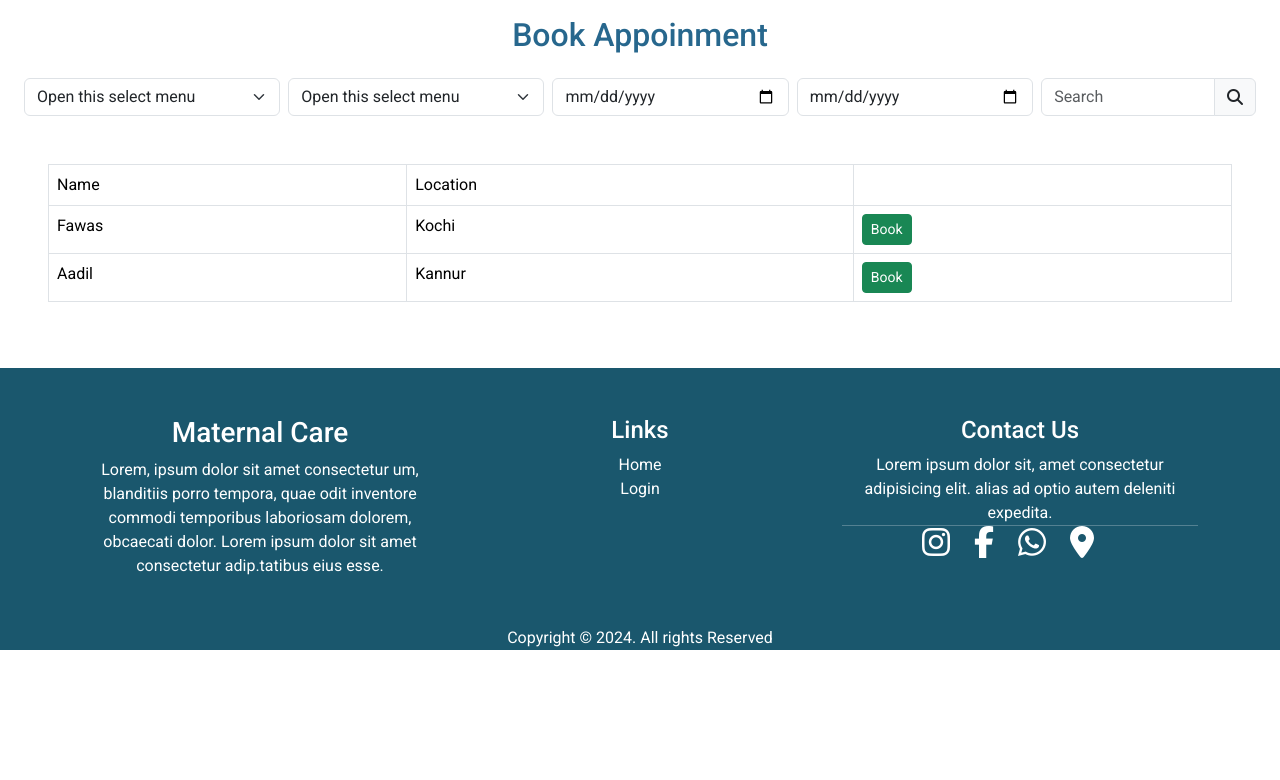
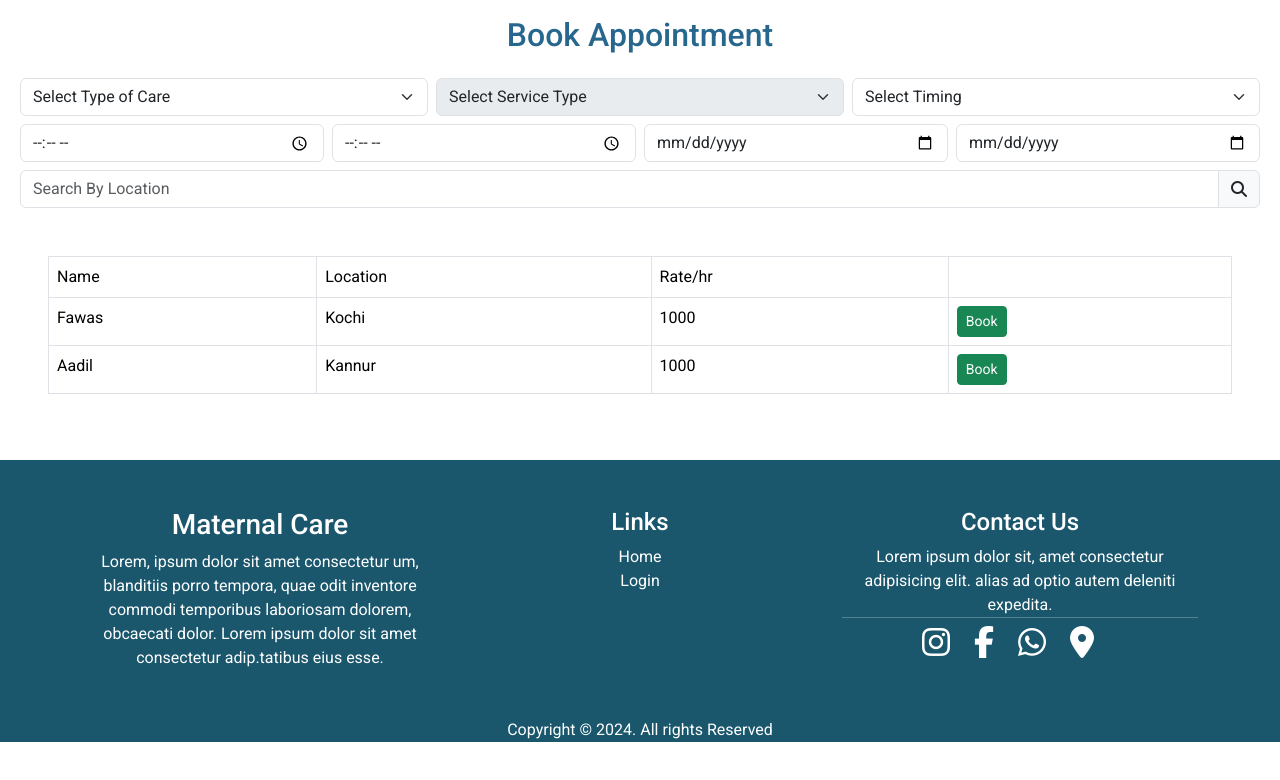
Before and after one commit to aadilmansoor/maternal-care, a React (Create React App) app: page /user/bookings in a window 1280 px wide. Shown: the top 780 px of the page. Built offline with nearby package versions, Linux system fonts and the light colour scheme.

Commit message:
booking ui and verification rejection api

```diff
--- a/src/App.js
+++ b/src/App.js
@@ -37,16 +37,13 @@ function App() {
         <Route path="/login" element={<Login />} />
         <Route path="/" element={<Home />} />
         <Route path="/client-register" element={<ClientRegister />} />
-        <Route path="/admin-dashboard" element={<AdminDashboard />} />
-        <Route path="/user-dashboard" element={<ClientDashboard />} />
-        <Route
-          path="/care-provider-dashboard"
-          element={<ProviderDashboard />}
-        />
+        <Route path="/admin" element={<AdminDashboard />} />
+        <Route path="/user" element={<ClientDashboard />} />
+        <Route path="/service-provider" element={<ProviderDashboard />} />
         <Route path="/service-provider-register" element={<SpRegister />} />
-        <Route path="/leave-request" element={<LeaveRequest />} />
-        <Route path="/bookings" element={<Bookings />} />
-        <Route path="/categories" element={<Categories />} />
+        <Route path="/admin/leave-requests" element={<LeaveRequest />} />
+        <Route path="/admin/bookings" element={<Bookings />} />
+        <Route path="/admin/categories" element={<Categories />} />
         <Route path="/admin/verification" element={<ProviderVerification />} />
         <Route path="/user/bookings" element={<ClientBooking />} />
         <Route
--- a/src/Constants/serviceList.js
+++ b/src/Constants/serviceList.js
@@ -8,16 +8,16 @@ export const userServices = [
     path: "/user/complaints",
   },
   {
-    service: "Booking",
-    path: "/user-booking",
+    service: "Booking Status",
+    path: "/user/booking-status",
   },
   {
     service: "Complaints",
-    path: "/user-complaints",
+    path: "/user/complaints",
   },
   {
     service: "Booking",
-    path: "/user-booking",
+    path: "/user/bookings",
   },
   {
     service: "Complaints",
@@ -27,16 +27,16 @@ export const userServices = [
 
 export const serviceProviderServices = [
   {
-    service: "payment",
-    path: "/",
+    service: "Leave Request",
+    path: "/service-provider/leave-request",
   },
   {
-    service: "payment1",
-    path: "/",
+    service: "View Attendance",
+    path: "/service-provider/attendance",
   },
   {
-    service: "payment2",
-    path: "/",
+    service: "Mark Attendance",
+    path: "/service-provider/mark-attendance",
   },
   {
     service: "payment3",
@@ -55,26 +55,26 @@ export const serviceProviderServices = [
 export const adminServices = [
   {
     service: "Bookings",
-    path: "/admin-bookings",
+    path: "/admin/bookings",
   },
   {
-    service: "Complaints",
-    path: "/admin-complaints",
+    service: "Leave Requests",
+    path: "/admin/leave-requests",
   },
   {
-    service: "Payments",
-    path: "/user-booking",
+    service: "Verification",
+    path: "/admin/verification",
   },
   {
     service: "Send Newsletter",
-    path: "/user-complaints",
+    path: "/admin/send-newsletter",
   },
   {
     service: "Service Providers",
-    path: "/user-booking",
+    path: "/admin/service-providers",
   },
   {
-    service: "Services List",
-    path: "/user-complaints",
+    service: "Add Categories",
+    path: "/admin/categories",
   },
 ];
--- a/src/Services/allAPI.js
+++ b/src/Services/allAPI.js
@@ -40,6 +40,15 @@ export const approveRequest = async (req) => {
   return await commonAPI(
     "POST",
     `${base_URL}/maternalcare/admin/approval/serviceprovider`,
+    req,
+    ""
+  );
+};
+
+export const rejectRequest = async (req) => {
+  return await commonAPI(
+    "POST",
+    `${base_URL}/maternalcare/admin/rejection/serviceprovider`,
     req,
     ""
   );
--- a/src/components/footer/Footer.jsx
+++ b/src/components/footer/Footer.jsx
@@ -36,7 +36,7 @@ function Footer() {
                 ad optio autem deleniti expedita.
               </p>
               <hr />
-              <div>
+              <div className="mt-2">
                 <i className="fa-brands fa-instagram me-4 fa-2x"></i>
                 <i className="fa-brands fa-facebook-f me-4 fa-2x"></i>
                 <i className="fa-brands fa-whatsapp me-4 fa-2x"></i>
--- a/src/pages/Client/ClientBooking/ClientBooking.css
+++ b/src/pages/Client/ClientBooking/ClientBooking.css
@@ -1,18 +1,27 @@
-.appoinment{
+.appointment {
     text-align: center;
 }
 
-.table1{
+.table1 {
     margin: 0 48px;
     margin-bottom: 50px;
 }
 
+.container_group {
+    margin: 0 20px;
+}
+
 @media screen and (max-width:550px) {
-    .input_group{
+    .input_group {
         flex-direction: column;
         align-items: center;
     }
-    .table1{
+
+    .search_input {
+        width: 100%;
+    }
+
+    .table1 {
         margin: 0 24px;
 
     }
--- a/src/pages/Client/ClientBooking/ClientBooking.jsx
+++ b/src/pages/Client/ClientBooking/ClientBooking.jsx
@@ -1,72 +1,109 @@
 import { Button, Form, InputGroup, Modal, Table } from "react-bootstrap";
 import "./ClientBooking.css";
-import { useState } from "react";
+import { useEffect, useState } from "react";
 const ClientBooking = () => {
   const [show, setShow] = useState(false);
+  const [services, setServices] = useState([]);
+  const [typeCare, setTypeCare] = useState("");
+
+  useEffect(() => {
+    if (typeCare === "1" || typeCare === "2") {
+      setServices(["caretaker"]);
+    } else if (typeCare === "3") {
+      setServices(["therapist"]);
+    } else if (typeCare === "4") {
+      setServices(["doctor", "nurse"]);
+    } else {
+      setServices([]);
+    }
+  }, [typeCare]);
 
   const handleClose = () => setShow(false);
   const handleShow = () => setShow(true);
+
   return (
     <>
-      <h2 className="appoinment mb-4 mt-3">Book Appoinment</h2>
-      <div className="mb-5 d-flex gap-2 mx-4 input_group">
-        <Form.Select aria-label="Default select example">
-          <option>Open this select menu</option>
-          <option value="1">One</option>
-          <option value="2">Two</option>
-          <option value="3">Three</option>
+      <h2 className="appointment mb-4 mt-3">Book Appointment</h2>
+      <div className="container_group">
+        <div className="mb-2 d-flex gap-2 input_group">
+          <Form.Select
+            aria-label="Default select example"
+            onChange={(e) => setTypeCare(e.target.value)}
+          >
+            <option>Select Type of Care</option>
+            <option value="1">Pre-delivery Care</option>
+            <option value="2">Post-delivery Care</option>
+            <option value="3">Yoga Therapy</option>
+            <option value="4">Doctor Support</option>
+          </Form.Select>
+          <Form.Select
+            aria-label="Default select example"
+            disabled={services.length > 0 ? false : true}
+          >
+            <option>Select Service Type</option>
+            {services.length > 0
+              ? services.map((value, index) => {
+                  return (
+                    <option value={index + 1} className="text-capitalize">
+                      {value}
+                    </option>
+                  );
+                })
+              : ""}
           </Form.Select>
           <Form.Select aria-label="Default select example">
-          <option>Open this select menu</option>
-          <option value="1">One</option>
-          <option value="2">Two</option>
-          <option value="3">Three</option>
+            <option>Select Timing</option>
+            <option value="1">Full Day</option>
+            <option value="2">Day</option>
+            <option value="3">Night</option>
+            <option value="4">Custom</option>
           </Form.Select>
+        </div>
+        <div className="mb-2 d-flex gap-2 input_group">
+          <input className=" form-control " type="time" />
+          <input className=" form-control " type="time" />
           <input className=" form-control " type="date" />
           <input className=" form-control " type="date" />
-        <InputGroup>
-          <Form.Control
-            placeholder="Search"
-            aria-label="Search"
-            aria-describedby="basic-addon1"
-          />
+        </div>
+        <InputGroup className="search_input mb-5">
+          <Form.Control placeholder="Search By Location" aria-label="Search" />
           <InputGroup.Text id="basic-addon1">
-            <i class="fa-solid fa-magnifying-glass"></i>
+            <i className="fa-solid fa-magnifying-glass"></i>
           </InputGroup.Text>
         </InputGroup>
       </div>
       <div className="table1">
         <Table responsive bordered hover>
-
           <thead className="p-2">
             <tr>
               <th>Name</th>
               <th>Location</th>
-
+              <th>Rate/hr</th>
               <th></th>
             </tr>
           </thead>
-        <tbody >
+          <tbody>
             <tr>
-
-
               <td>Fawas</td>
               <td>Kochi</td>
+              <td>1000</td>
               <td>
-              <button className="btn btn-sm btn-success" onClick={handleShow}>Book</button>
+                <button className="btn btn-sm btn-success" onClick={handleShow}>
+                  Book
+                </button>
               </td>
             </tr>
             <tr>
-
-
               <td>Aadil</td>
               <td>Kannur</td>
+              <td>1000</td>
               <td>
-              <button className="btn btn-sm btn-success" onClick={handleShow}>Book</button>
+                <button className="btn btn-sm btn-success" onClick={handleShow}>
+                  Book
+                </button>
               </td>
             </tr>
           </tbody>
-
         </Table>
       </div>
       <Modal show={show} onHide={handleClose}>
@@ -84,7 +121,6 @@ const ClientBooking = () => {
         </Modal.Footer>
       </Modal>
     </>
-
   );
 };
 
--- a/src/pages/Login/Login.jsx
+++ b/src/pages/Login/Login.jsx
@@ -26,6 +26,11 @@ function Login() {
   const location = useLocation();
   const searchParams = new URLSearchParams(location.search);
   const role = searchParams.get("role");
+
+  const handleGetOTP = (e) => {
+    e.preventDefault();
+    navigate("/reset-password");
+  };
 
   const handleSubmit = (e) => {
     e.preventDefault();
@@ -101,7 +106,7 @@ function Login() {
           <Button size="sm" variant="danger" onClick={handleClose}>
             Cancel
           </Button>
-          <Button size="sm" variant="success" onClick={handleClose}>
+          <Button size="sm" variant="success" onClick={handleGetOTP}>
             Get OTP
           </Button>
         </Modal.Footer>
@@ -250,7 +255,7 @@ function Login() {
                             Login
                           </button>
                         </div>
-                        <div
+                        {/* <div
                           className={`d-flex justify-content-center align-items-center mt-3 ${
                             role === "admin" ? "d-none" : ""
                           }`}
@@ -271,7 +276,7 @@ function Login() {
                             />
                             Sign in with Google
                           </button>
-                        </div>
+                        </div> */}
                         <div className="d-flex justify-content-center gap-4 flex-wrap mt-3">
                           {role === "admin" ? (
                             <Link to={"/login"}>Login as User</Link>
```
Also changed, not shown: src/pages/Admin/ProviderVerification/ProviderVerification.jsx (+45 -13 lines). Lines whose indentation alone changed are shown as unchanged.
